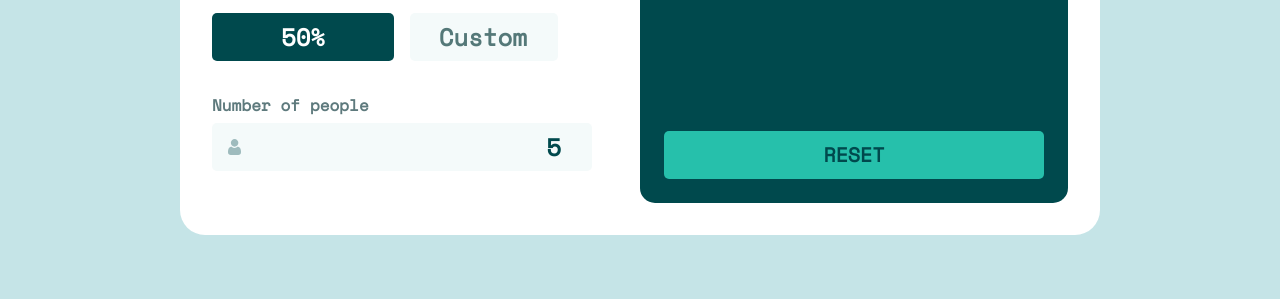
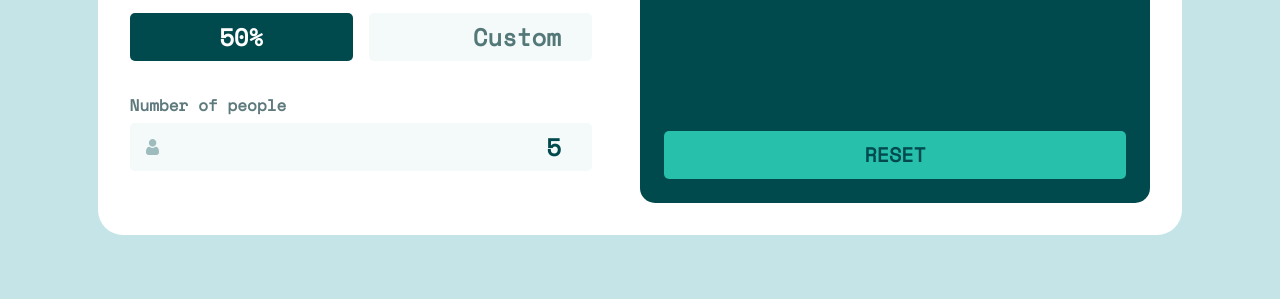
Before and after one commit to JEWebDev/tip-calculator-app, a plain HTML site: page index.html in a window 1280 px wide. Shown: the part 501-800 px from the top of the page. Drawn offline with Linux system fonts and the light colour scheme.

Commit message:
Fix input width
Fixed input width adding min-width:100%; to the
input element

```diff
--- a/style.css
+++ b/style.css
@@ -91,6 +91,7 @@ h6 {
 /************/
 
 input[type="number"] {
+  min-width: 100%;
   border: none;
   border-radius: 5px;
   outline: none;
@@ -229,7 +230,6 @@ header {
   }
 
   input[type="number"] {
-    max-width: 9.25rem;
   }
 
   input[type="number"]::placeholder {
@@ -270,7 +270,7 @@ header {
   color: hsl(228, 45%, 44%);
 }
 
-@media (min-width: 900px) {
+@media (min-width: 920px) {
   main {
     display: grid;
     place-content: center;
```
